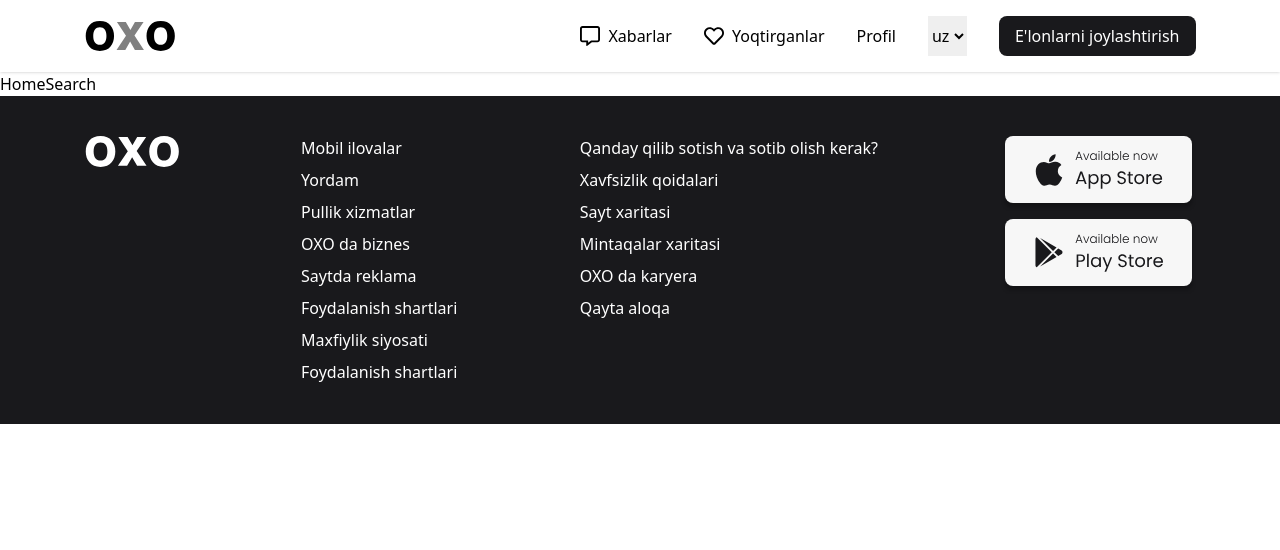
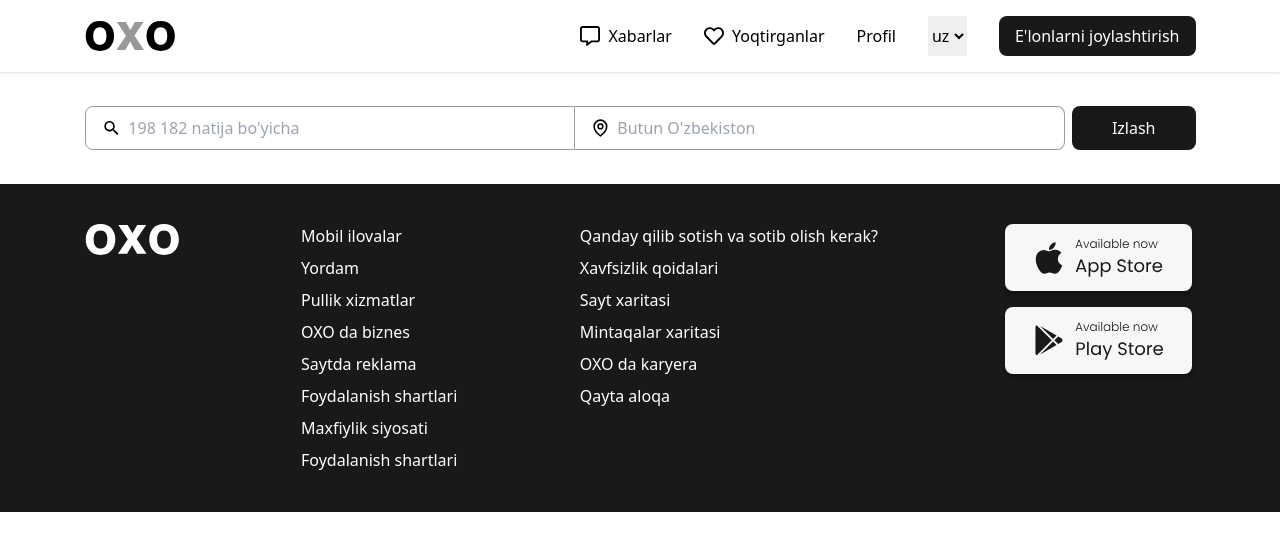
Before and after one commit to ravshanaliyev/oxo, a React (Vite) app: page / in a window 1280 px wide. Shown: the top 550 px of the page. Built offline with nearby package versions, Linux system fonts and the light colour scheme.

Commit message:
home search bar section

```diff
--- a/src/components/home-search.jsx
+++ b/src/components/home-search.jsx
@@ -1,8 +1,25 @@
 import React from 'react'
+import { Button } from '../utils/utils'
+import { GrLocation } from "react-icons/gr";
+import { IoMdSearch } from "react-icons/io";
 
 const HomeSearch = () => {
     return (
-        <div>HomeSearch</div>
+        <div className='bg-[##F6F6F6]'>
+            <div className="w-[1111px] mx-auto flex justify-between items-center h-[112px]">
+                <div className="flex items-center">
+                    <div className='w-[490px] flex items-center gap-2 border border-[#979C9E] px-4 rounded-l-lg h-[44px]'>
+                        <IoMdSearch className='w-5 h-5' />
+                        <input className='w-full py-2 outline-none' type="text" placeholder='198 182 natija bo&#39;yicha ' />
+                    </div>
+                    <div className='w-[490px] flex items-center gap-2 border px-4 rounded-r-lg border-l-0 border-[#979C9E] h-[44px]'>
+                        <GrLocation className='w-5 h-5' />
+                        <input className='w-full py-2 outline-none' type="text" placeholder='Butun O&#39;zbekiston' />
+                    </div>
+                </div>
+                <Button className="bg-[#19191C] rounded-lg px-10 py-[10px] text-white text-[16px]">Izlash</Button>
+            </div>
+        </div>
     )
 }
 
```
Also changed, not shown: src/assets/x.svg.
